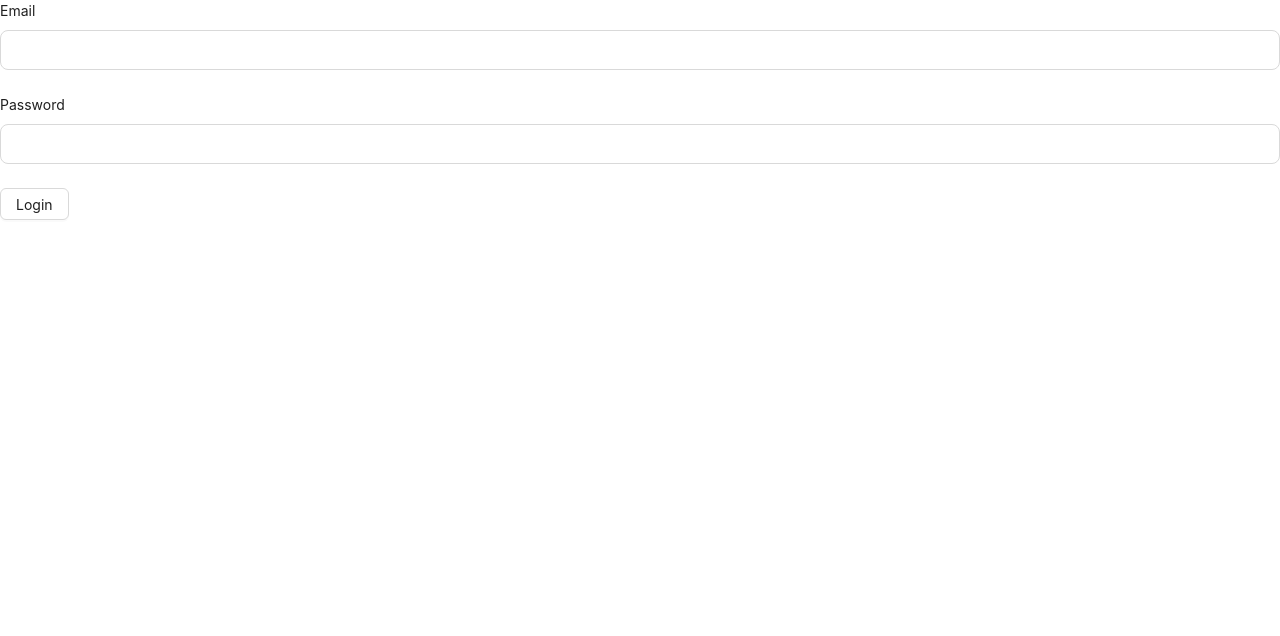
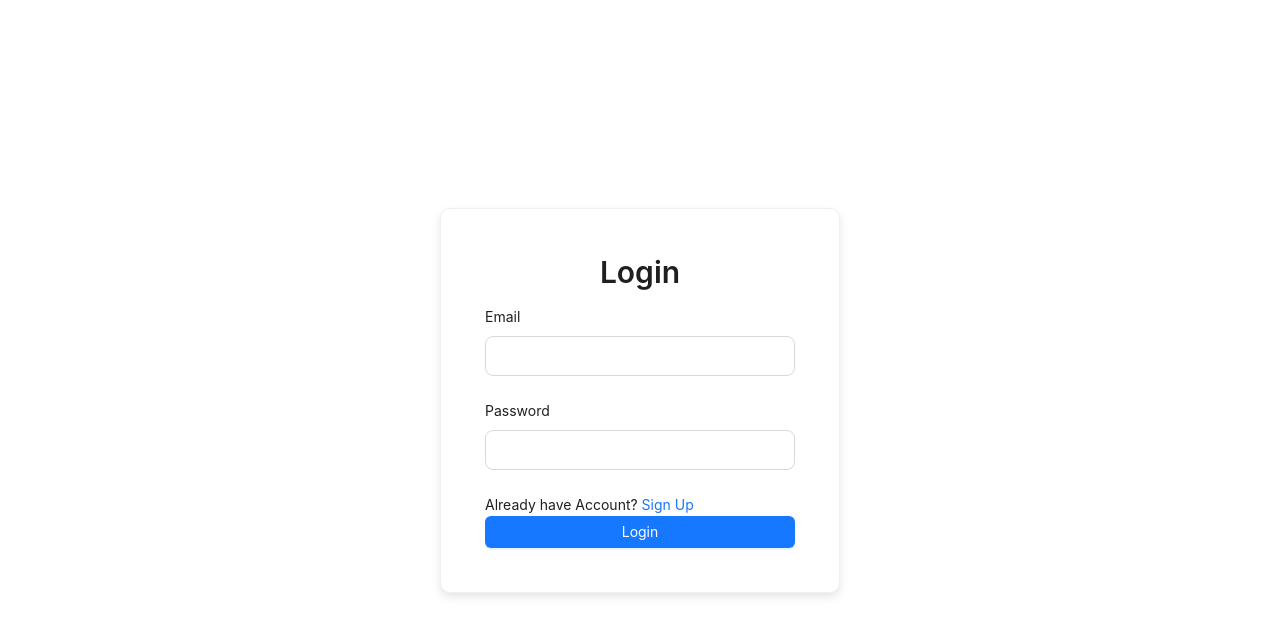
Before and after one commit to Enamul-Haque-Shojib/stationery-shop-client, a React (Vite) app: page /login in a window 1280 px wide. Shown: the top 636 px of the page. Built offline with nearby package versions, Linux system fonts and the light colour scheme.

Commit message:
dashboard page added

```diff
--- a/src/pages/Carts/Carts.tsx
+++ b/src/pages/Carts/Carts.tsx
@@ -1,6 +1,6 @@
-import React from 'react';
+
 import { useGetAllProductsQuery } from '../../redux/features/admin/adminApi';
-import { Button, Row, Col, Card, Spin, Typography } from 'antd';
+import { Button, Row, Col, Spin, Typography } from 'antd';
 import { Link } from 'react-router-dom';
 import Cart from './Cart';
 
--- a/src/pages/Login/Login.tsx
+++ b/src/pages/Login/Login.tsx
@@ -1,19 +1,21 @@
+/* eslint-disable @typescript-eslint/no-unused-vars */
 import { FieldValues } from "react-hook-form";
 import PHForm from "../../components/form/PHForm";
-import { toast } from 'sonner';
+import { message } from 'antd';
 import PHInput from "../../components/form/PHInput";
-import { Button } from "antd";
+import { Button, Card, Typography } from "antd";
 import { useLoginMutation } from "../../redux/features/auth/authApi";
 import { verifyToken } from "../../utils/verifyToken";
 import { setAuth, TAuth } from "../../redux/features/auth/authSlice";
 import { useAppDispatch } from "../../redux/hooks";
-import { useNavigate } from "react-router-dom";
+import { Link, useNavigate } from "react-router-dom";
 
+const { Title } = Typography;
 
 const Login = () => {
-    const navigate = useNavigate()
-    const [login] = useLoginMutation();
-    const dispatch = useAppDispatch()
+    const navigate = useNavigate();
+    const [login, { isLoading }] = useLoginMutation();
+    const dispatch = useAppDispatch();
 
     const defaultValues = {
         email: '',
@@ -22,30 +24,42 @@ const Login = () => {
 
     const onSubmit = async (data: FieldValues) => {
         console.log(data);
-        const toastId = toast.loading('Logging in...');
-        try{
+        const key = 'login'; // Unique key for loading message
+        message.loading({ content: 'Logging in...', key });
+
+        try {
             const userInfo = {
                 email: data.email,
-                password: data.password
-            }
+                password: data.password,
+            };
             const res = await login(userInfo).unwrap();
-            console.log(res)
+            console.log(res);
+
             const auth = verifyToken(res.data.accessToken) as TAuth;
-            dispatch(setAuth({auth: auth, token: res.data.accessToken}))
-            if(res.success==true) navigate('/')
-            toast.success('Logged in', {id: toastId, duration: 2000})
-        }catch(err){
-            toast.error('Something went wrong', {id: toastId, duration: 2000})
+            dispatch(setAuth({ auth: auth, token: res.data.accessToken }));
+
+            if (res.success === true) navigate('/');
+
+            message.success({ content: 'Logged in successfully!', key, duration: 2 });
+        } catch (err) {
+            message.error({ content: 'Something went wrong. Please try again.', key, duration: 2 });
         }
+    };
 
-    }
+
     return (
-        <div>
-            <PHForm onSubmit={onSubmit} defaultValues={defaultValues}>
-                <PHInput type="email" name="email" label="Email"/>
-                <PHInput type="password" name="password" label="Password"/>
-                <Button htmlType="submit">Login</Button>
-            </PHForm>
+        <div style={{ display: 'flex', justifyContent: 'center', alignItems: 'center', height: '100vh' }}>
+            <Card style={{ width: 400, padding: 20, borderRadius: 10, boxShadow: '0px 4px 10px rgba(0, 0, 0, 0.1)' }}>
+                <Title level={2} style={{ textAlign: 'center' }}>Login</Title>
+                <PHForm onSubmit={onSubmit} defaultValues={defaultValues}>
+                    <PHInput type="email" name="email" label="Email" />
+                    <PHInput type="password" name="password" label="Password" />
+                    <p>Already have Account? <Link to='/register'>Sign Up</Link></p>
+                    <Button type="primary" htmlType="submit" block loading={isLoading}>
+                        Login
+                    </Button>
+                </PHForm>
+            </Card>
         </div>
     );
 };
--- a/src/pages/admin/manageOrders/AllOrders.tsx
+++ b/src/pages/admin/manageOrders/AllOrders.tsx
@@ -1,13 +1,14 @@
-
+/* eslint-disable @typescript-eslint/no-unused-vars */
 import { useGetAllOrderProductsQuery, useOrderStatusMutation } from '../../../redux/features/admin/adminApi';
-import { Button, Space, Table } from 'antd';
+import { Button, Space, Table, message, Typography} from 'antd';
 import type { TableProps } from 'antd';
 import { Link } from 'react-router-dom';
 
+const { Title } = Typography;
 
 type TOrderProduct = {
   _id: string;
-    key:string;
+  key: string;
   productTitle: string;
   productCategory: string;
   userEmail: string;
@@ -15,23 +16,20 @@ type TOrderProduct = {
   price: number;
   quantity: number;
   approveOrder: string;
+};
 
-};
 const AllOrders = () => {
   const { data: orderData, isLoading } = useGetAllOrderProductsQuery(undefined);
-  const [orderStatus] = useOrderStatusMutation()
-  console.log(orderData);
+  const [orderStatus, { isLoading: isUpdating }] = useOrderStatusMutation();
 
-
-  const handleApprovedOrder=async(record : TOrderProduct)=>{
-    try{
-        const res = await orderStatus({id:record.key, status:{approveOrder: 'Shipping'}});
-        console.log(res)
-    }catch(err){
-        console.log(err);
+  const handleApprovedOrder = async (record: TOrderProduct) => {
+    try {
+      await orderStatus({ id: record.key, status: { approveOrder: 'Shipping' } }).unwrap();
+      message.success(`Order ${record.productTitle} approved successfully!`);
+    } catch (err) {
+      message.error('Failed to approve order. Please try again.');
     }
-    console.log('Approved Order', record.key)
-  }
+  };
 
   const columns: TableProps<TOrderProduct>['columns'] = [
     {
@@ -44,7 +42,6 @@ const AllOrders = () => {
       title: 'Category',
       dataIndex: 'productCategory',
       key: 'category',
-
     },
     {
       title: 'User',
@@ -60,27 +57,36 @@ const AllOrders = () => {
       title: 'Price',
       dataIndex: 'price',
       key: 'price',
+      render: (price) => `$${price.toFixed(2)}`,
     },
     {
       title: 'Status',
       dataIndex: 'approveOrder',
       key: 'status',
+      render: (status) => (
+        <span style={{ color: status === 'Pending' ? 'orange' : 'green' }}>{status}</span>
+      ),
     },
     {
       title: 'Action',
       key: 'action',
       render: (_, record) => (
         <Space size="middle">
-
-            <Button onClick={()=>{handleApprovedOrder(record)}}>Approved</Button>
+          <Button
+            type="primary"
+            loading={isUpdating}
+            disabled={record.approveOrder === 'Shipping' || record.approveOrder === 'Cancelled'}
+            onClick={() => handleApprovedOrder(record)}
+          >
+            {record.approveOrder === 'Shipping' ? 'Approved' : 'Approve'}
+          </Button>
         </Space>
       ),
     },
   ];
 
-
-  const tableData: TOrderProduct[] = orderData?.data?.map(
-    ({ _id, productTitle, productCategory, userEmail, price, quantity, approveOrder }:TOrderProduct) => ({
+  const tableData: TOrderProduct[] =
+    orderData?.data?.map(({ _id, productTitle, productCategory, userEmail, price, quantity, approveOrder }: TOrderProduct) => ({
       key: _id,
       productTitle,
       productCategory,
@@ -88,16 +94,20 @@ const AllOrders = () => {
       price,
       quantity,
       approveOrder,
-
-    })
-  ) || [];
-
-
+    })) || [];
 
   return (
     <div>
-      <h1>All Orders</h1>
-      <Table<TOrderProduct> loading={isLoading} columns={columns} dataSource={tableData} />
+      <Title level={2} style={{ textAlign: 'center', marginBottom: '20px' }}>
+        All Orders
+      </Title>
+      <Table<TOrderProduct>
+        loading={isLoading}
+        columns={columns}
+        dataSource={tableData}
+        pagination={{ pageSize: 5 }}
+        scroll={{ x: 'max-content' }}
+      />
     </div>
   );
 };
--- a/src/pages/admin/manageProducts/AllProducts.tsx
+++ b/src/pages/admin/manageProducts/AllProducts.tsx
@@ -1,5 +1,6 @@
+/* eslint-disable @typescript-eslint/no-unused-vars */
 import { useDeleteProductMutation, useGetAllProductsQuery } from '../../../redux/features/admin/adminApi';
-import { Button, Space, Table, Card, Typography, message, Popconfirm } from 'antd';
+import { Button, Space, Table, Typography, message, Popconfirm } from 'antd';
 import type { TableProps } from 'antd';
 import { Link } from 'react-router-dom';
 
--- a/src/pages/register/Register.tsx
+++ b/src/pages/register/Register.tsx
@@ -1,18 +1,18 @@
+/* eslint-disable @typescript-eslint/no-unused-vars */
 import { Controller, FieldValues } from "react-hook-form";
 import PHForm from "../../components/form/PHForm";
-import { toast } from 'sonner';
-import PHInput from "../../components/form/PHInput";
-import { Button, Form, Input } from "antd";
-
-import { useNavigate } from "react-router-dom";
+import { message, Button, Form, Input, Card, Typography } from "antd";
+import { Link, useNavigate } from "react-router-dom";
 import { useRegisterMutation } from "../../redux/features/auth/authApi";
 import { useImageUploadMutation } from "../../redux/features/ImageUpload/ImageUploadApi";
+import PHInput from "../../components/form/PHInput";
+
+const { Title } = Typography;
 
 const Register = () => {
-    const navigate = useNavigate()
-    const [register] = useRegisterMutation();
+    const navigate = useNavigate();
+    const [register, { isLoading }] = useRegisterMutation();
     const [imageUpload] = useImageUploadMutation();
-
 
     const defaultValues = {
         name: '',
@@ -23,12 +23,11 @@ const Register = () => {
 
     const onSubmit = async (data: FieldValues) => {
         console.log(data);
-        const toastId = toast.loading('Signing Up...');
-        try{
+        const key = 'register'; // Unique key for loading message
+        message.loading({ content: 'Signing Up...', key });
+        try {
             const formData = new FormData();
-
             formData.append("image", data.image);
-
             const response = await imageUpload(formData).unwrap();
 
             const userInfo = {
@@ -36,39 +35,43 @@ const Register = () => {
                 imageUrl: response.data.url,
                 email: data.email,
                 password: data.password
-            }
+            };
 
             const res = await register(userInfo).unwrap();
 
+            if (res.success === true) navigate('/login');
+            message.success({ content: 'Signed Up successfully!', key, duration: 2 });
+        } catch (err) {
+            message.error({ content: 'Something went wrong. Please try again.', key, duration: 2 });
+        }
+    };
 
-            if(res.success==true) navigate('/login')
-            toast.success('Signed Up', {id: toastId, duration: 2000})
-        }catch(err){
-            toast.error('Something went wrong', {id: toastId, duration: 2000})
-        }
-
-    }
     return (
-        <div>
+        <div style={{ display: 'flex', justifyContent: 'center', alignItems: 'center', height: '100vh' }}>
+            <Card style={{ width: 400, padding: 20, borderRadius: 10, boxShadow: '0px 4px 10px rgba(0, 0, 0, 0.1)' }}>
+                <Title level={2} style={{ textAlign: 'center' }}>Sign Up</Title>
                 <PHForm onSubmit={onSubmit} defaultValues={defaultValues}>
-                <PHInput type="text" name="name" label="Name"/>
+                    <PHInput type="text" name="name" label="Name" />
                     <Controller
                         name="image"
                         render={({ field: { onChange, value, ...field } }) => (
-                  <Form.Item label="Image">
+                            <Form.Item label="Upload Image">
                                 <Input
                                     type="file"
-                      value={value?.fileName}
                                     {...field}
                                     onChange={(e) => onChange(e.target.files?.[0])}
                                 />
                             </Form.Item>
                         )}
                     />
-                <PHInput type="email" name="email" label="Email"/>
-                <PHInput type="password" name="password" label="Password"/>
-                <Button htmlType="submit">Sign Up</Button>
+                    <PHInput type="email" name="email" label="Email" />
+                    <PHInput type="password" name="password" label="Password" />
+                    <p>Already have Account? <Link to='/login'>Login</Link></p>
+                    <Button type="primary" htmlType="submit" block loading={isLoading}>
+                        Sign Up
+                    </Button>
                 </PHForm>
+            </Card>
         </div>
     );
 };
```
Also changed, not shown: src/pages/admin/manageUsers/allUsers/AllUsers.tsx (+46 -37 lines), src/pages/allProducts/AllProducts.tsx (+13 -2 lines), src/pages/user/viewOrders/ViewOrders.tsx (+3 -4 lines). Lines whose indentation alone changed are shown as unchanged.
